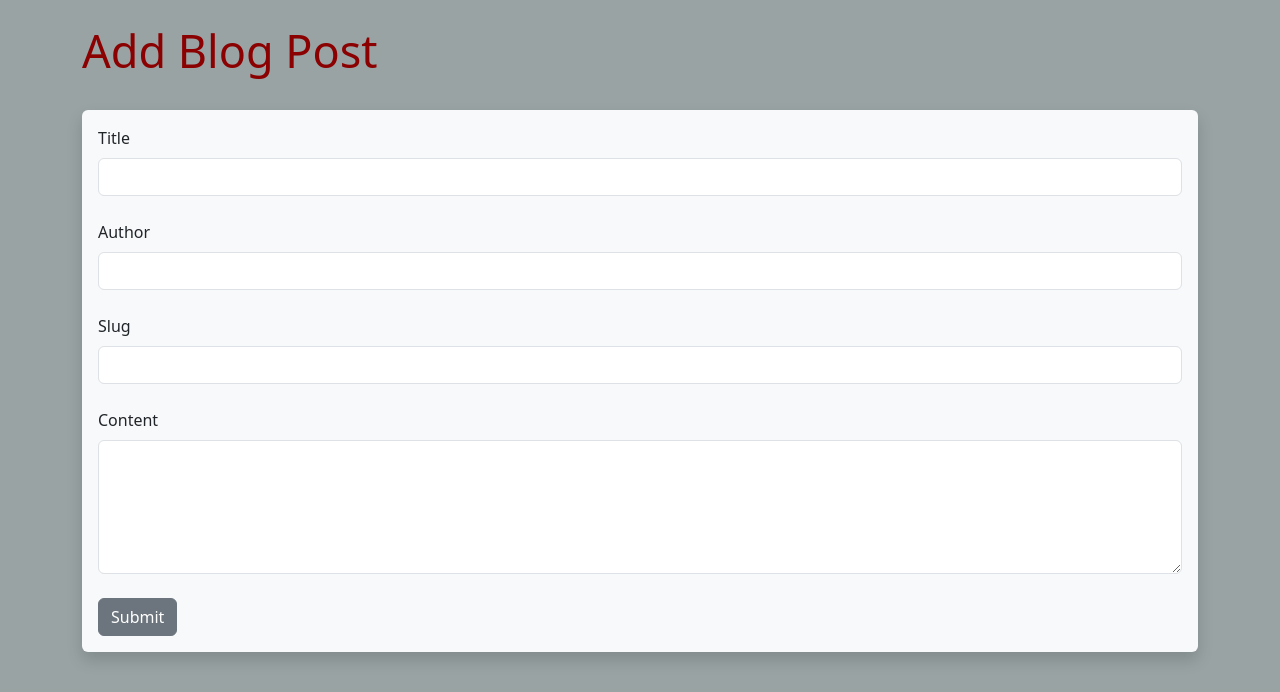
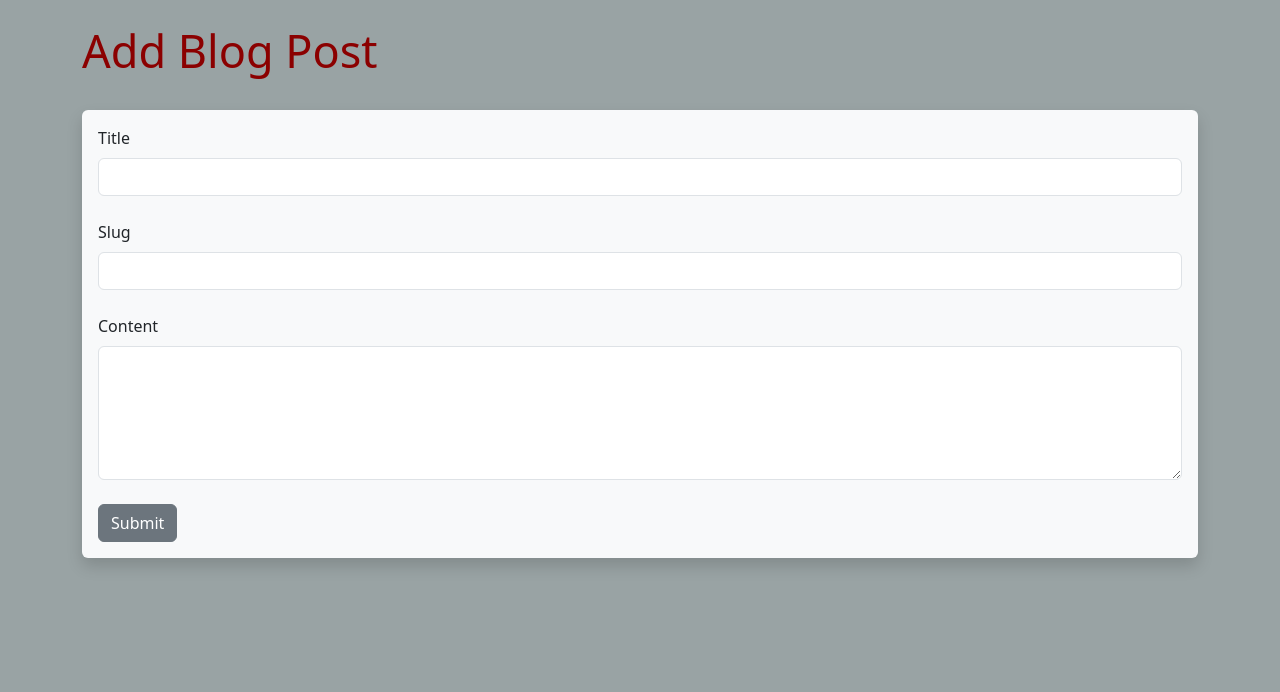
Before and after one commit to ASerdarSahin/website, a Flask app: page /add-post in a window 1280 px wide. Shown: the part 56-748 px from the top of the page. Run offline with Flask 3, Linux system fonts and the light colour scheme; the visitor is signed in with stand-in values (Sample User, id 1).

Commit message:
add to-do, create post poster relationship, replace author field, further lock down

```diff
--- a/app.py
+++ b/app.py
@@ -5,6 +5,14 @@ from flask_migrate import Migrate
 from werkzeug.security import generate_password_hash, check_password_hash
 from flask_login import UserMixin, login_user, LoginManager, login_required, logout_user, current_user
 from webforms import LoginForm, UserForm, PasswordForm, NamerForm, PostForm
+
+# to-do FUNCTIONAL
+# user registration, (login, logout, password reset),
+# recipe uploading, (recipe editing, recipe deleting), recipe browsing and interaction features
+# search bar, recipe rating, recipe commenting, (recipe favoriting)
+
+# to-do NON-FUNCTIONAL
+# responsive design, secure authentication, efficient database storage, scalability
 
 # Create a Flask Instance
 app = Flask(__name__)
@@ -92,9 +100,9 @@ def post(id):
 def edit_post(id):
     post = BlogPost.query.get_or_404(id)
     form = PostForm()
+    id = current_user.id
     if form.validate_on_submit():
         post.title = form.title.data
-        post.author = form.author.data
         post.content = form.content.data
         post.slug = form.slug.data
         # Update the Database
@@ -102,30 +110,39 @@ def edit_post(id):
         db.session.add(post)
         db.session.commit()
         flash('Post has been updated')
-        return redirect(url_for('posts', id=post.id))
-    form.title.data = post.title
-    form.author.data = post.author
-    form.content.data = post.content
-    form.slug.data = post.slug
-    return render_template('edit_post.html', form=form)
+        return redirect(url_for('post', id=post.id))
 
+    if post.poster_id == id:
+        form.title.data = post.title
+        form.content.data = post.content
+        form.slug.data = post.slug
+        return render_template('edit_post.html', form=form)
+    else:
+        flash('You cannot edit this post')
+        posts = BlogPost.query.order_by(BlogPost.date_posted)
+        return render_template('posts.html', posts=posts)
 
 # Delete Post
 @app.route('/posts/delete/<int:id>')
 @login_required
 def delete_post(id):
     post_to_delete = BlogPost.query.get_or_404(id)
-
-    try:
-        db.session.delete(post_to_delete)
-        db.session.commit()
-        flash('Post has been deleted')
+    id = current_user.id
+    if post_to_delete.poster_id != id:
+        flash('You cannot delete this post')
         posts = BlogPost.query.order_by(BlogPost.date_posted)
         return render_template('posts.html', posts=posts)
-    except:
-        flash('There was an error deleting the post')
-        posts = BlogPost.query.order_by(BlogPost.date_posted)
-        return render_template('posts.html', posts=posts)
+    else:
+        try:
+            db.session.delete(post_to_delete)
+            db.session.commit()
+            flash('Post has been deleted')
+            posts = BlogPost.query.order_by(BlogPost.date_posted)
+            return render_template('posts.html', posts=posts)
+        except:
+            flash('There was an error deleting the post')
+            posts = BlogPost.query.order_by(BlogPost.date_posted)
+            return render_template('posts.html', posts=posts)
 
 
 # Add Post Page
@@ -136,11 +153,11 @@ def add_post():
 
     if form.validate_on_submit():
         # Add Data to the Database
-        post = BlogPost(title=form.title.data, content=form.content.data, author=form.author.data, slug=form.slug.data)
+        poster = current_user.id
+        post = BlogPost(title=form.title.data, content=form.content.data, poster_id=poster, slug=form.slug.data)
         # Clear the Form
         form.title.data = ''
         form.content.data = ''
-        form.author.data = ''
         form.slug.data = ''
 
         # Add to the Database
@@ -179,6 +196,7 @@ def add_user():
 
 
 # Create a function to delete data from the database
+# Cannot delete a user that has a post
 @app.route('/delete/<int:id>')
 @login_required
 def delete(id):
@@ -288,9 +306,11 @@ class BlogPost(db.Model):
     id = db.Column(db.Integer, primary_key=True)
     title = db.Column(db.String(255))
     content = db.Column(db.Text)
-    author = db.Column(db.String(255))
+    # author = db.Column(db.String(255))
     date_posted = db.Column(db.DateTime, default=datetime.utcnow)
     slug = db.Column(db.String(255))
+    # Create a foreign key to refer to primary key of a user
+    poster_id = db.Column(db.Integer, db.ForeignKey('users.id'), nullable=False)
 
 
 # Create a Model
@@ -303,6 +323,8 @@ class Users(db.Model, UserMixin):
     date_added = db.Column(db.DateTime, default=datetime.utcnow)
     # Add Password Hashing
     password_hash = db.Column(db.String(128))
+    # Create a relationship between BlogPost and Users
+    posts = db.relationship('BlogPost', backref='poster')
 
     @property
     def password(self):
--- a/templates/add_post.html
+++ b/templates/add_post.html
@@ -17,9 +17,6 @@
     {{ form.title.label(class="form-label") }}
     {{ form.title(class="form-control") }}
     <br/>
-    {{ form.author.label(class="form-label") }}
-    {{ form.author(class="form-control") }}
-    <br/>
     {{ form.slug.label(class="form-label") }}
     {{ form.slug(class="form-control") }}
     <br/>
--- a/templates/edit_post.html
+++ b/templates/edit_post.html
@@ -17,9 +17,6 @@
     {{ form.title.label(class="form-label") }}
     {{ form.title(class="form-control") }}
     <br/>
-    {{ form.author.label(class="form-label") }}
-    {{ form.author(class="form-control") }}
-    <br/>
     {{ form.slug.label(class="form-label") }}
     {{ form.slug(class="form-control") }}
     <br/>
--- a/templates/post.html
+++ b/templates/post.html
@@ -16,13 +16,15 @@
     <div class="card">
         <div class="card-body">
             <h5 class="card-title">{{ post.title }}</h5>
-            <h6 class="card-subtitle mb-2 text-muted">{{ post.author }}</h6>
+            <h6 class="card-subtitle mb-2 text-muted">{{ post.poster.username }}</h6>
             <h6 class="card-subtitle mb-2 text-muted">{{ post.date_posted.strftime('%Y-%m-%d') }}</h6>
             <br/>
             <p class="card-text">{{ post.content }}</p>
             <a href="{{ url_for('posts') }}" class="btn btn-outline-dark" >Go Back</a>
+            {% if post.poster_id == current_user.id %}
             <a href="{{ url_for('edit_post', id=post.id) }}" class="btn btn-outline-dark">Edit</a>
             <a href="{{ url_for('delete_post', id=post.id) }}" class="btn btn-outline-danger">Delete</a>
+            {% endif %}
         </div>
     </div>
     <br/>
--- a/templates/posts.html
+++ b/templates/posts.html
@@ -16,13 +16,16 @@
     <div class="card">
         <div class="card-body">
             <h5 class="card-title">{{ post.title }}</h5>
-            <h6 class="card-subtitle mb-2 text-muted">{{ post.author }}</h6>
+            <h6 class="card-subtitle mb-2 text-muted">{{ post.poster.username }}</h6>
             <h6 class="card-subtitle mb-2 text-muted">{{ post.date_posted.strftime('%Y-%m-%d') }}</h6>
             <br/>
             <p class="card-text">{{ post.content }}</p>
             <a href="{{ url_for('post', id=post.id) }}" class="btn btn-outline-dark">Read More</a>
+
+            {% if post.poster_id == current_user.id %}
             <a href="{{ url_for('edit_post', id=post.id) }}" class="btn btn-outline-dark">Edit</a>
             <a href="{{ url_for('delete_post', id=post.id) }}" class="btn btn-outline-danger">Delete</a>
+            {% endif %}
         </div>
     </div>
     <br/>
--- a/webforms.py
+++ b/webforms.py
@@ -8,7 +8,7 @@ from wtforms.widgets import TextArea
 class PostForm(FlaskForm):
     title = StringField("Title", validators=[DataRequired()])
     content = StringField("Content", validators=[DataRequired()], widget=TextArea())
-    author = StringField("Author", validators=[DataRequired()])
+
     slug = StringField("Slug", validators=[DataRequired()])
     submit = SubmitField("Submit")
 
```
Also changed, not shown: templates/update.html (+11 -14 lines).
